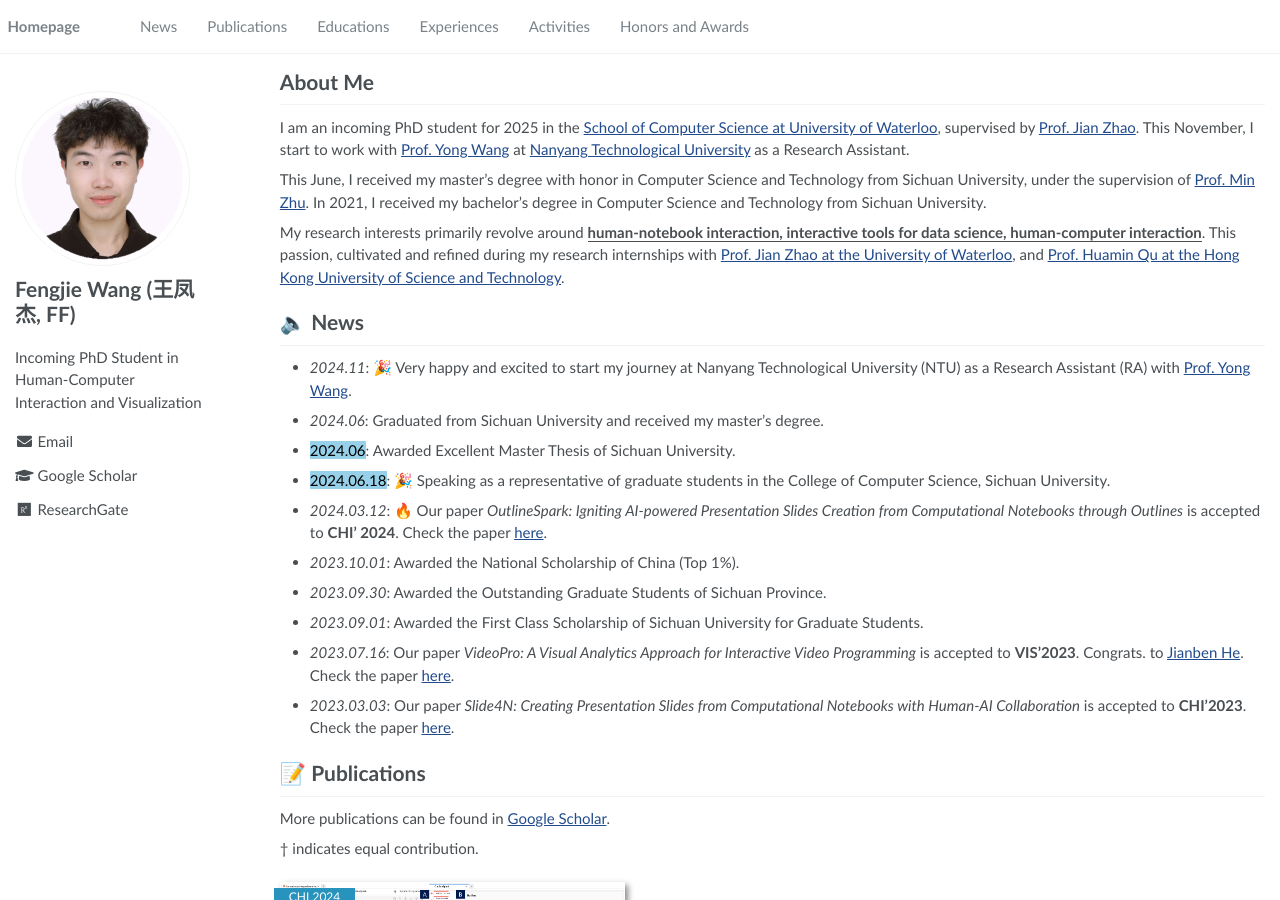
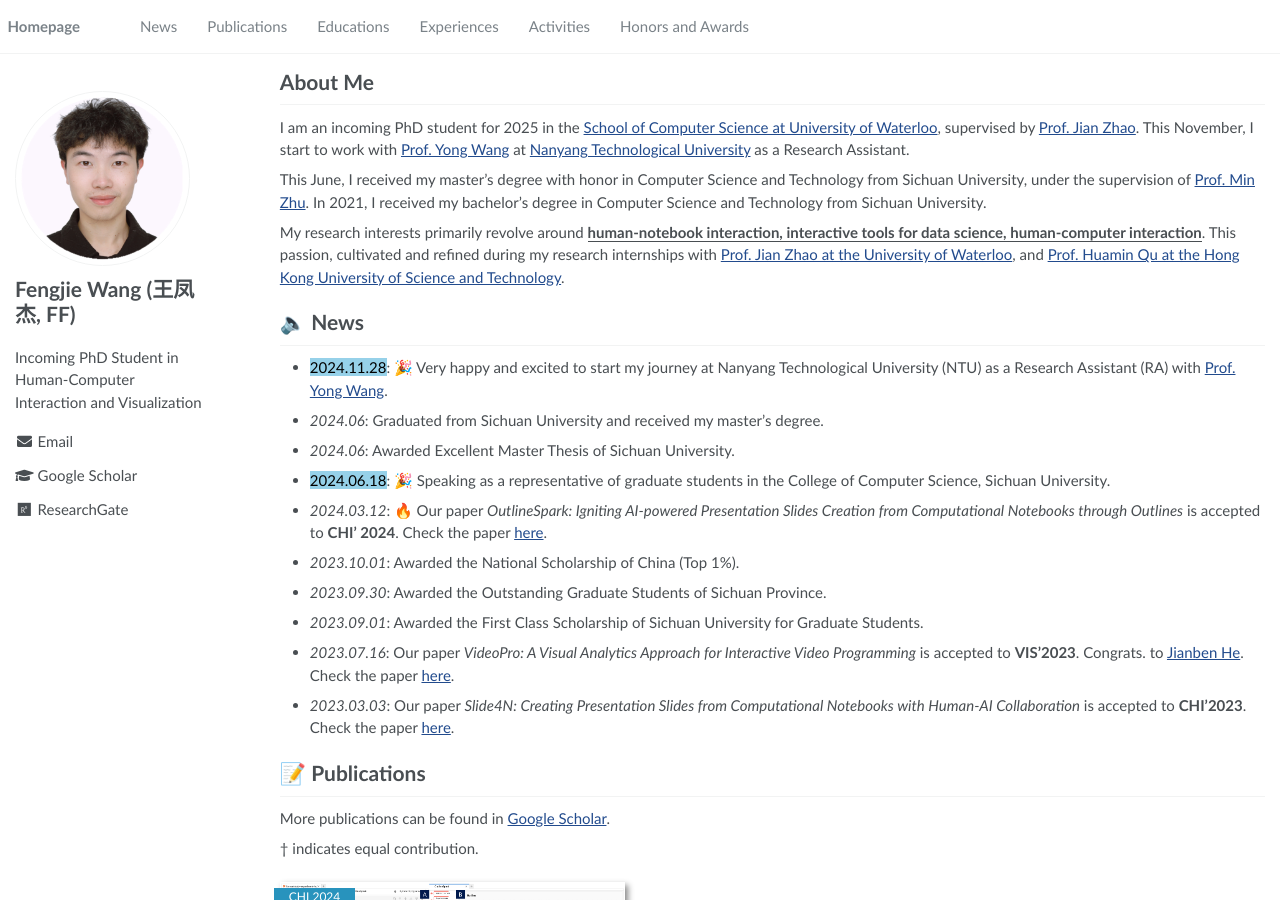
Before and after one commit to ff0820/ff0820.github.io, a Jekyll site: the page built from _pages/about.md, in a window 1280 px wide and 900 px high. Built offline with Jekyll 4.4.1, drawn with Linux system fonts in a browser that asks for light colours.

Commit message:
Update RA status

```diff
--- a/_pages/about.md
+++ b/_pages/about.md
@@ -31,9 +31,9 @@ This passion, cultivated and refined during my research internships with [Prof.
 <!-- <mark style="background-color: #96d1e9">I will start my PhD journey with Prof. Jian Zhao in University of Waterloo this Fall!</mark> -->
 
 # 🔈 News
-- *2024.11*: 🎉 Very happy and excited to start my journey at Nanyang Technological University (NTU) as a Research Assistant (RA) with [Prof. Yong Wang](https://yong-wang.org/index.html).
+- <mark style="background-color: #96d1e9">2024.11.28</mark>: 🎉 Very happy and excited to start my journey at Nanyang Technological University (NTU) as a Research Assistant (RA) with [Prof. Yong Wang](https://yong-wang.org/index.html).
 - *2024.06*: Graduated from Sichuan University and received my master's degree.
-- <mark style="background-color: #96d1e9">2024.06</mark>: Awarded Excellent Master Thesis of Sichuan University.
+- *2024.06*: Awarded Excellent Master Thesis of Sichuan University.
 - <mark style="background-color: #96d1e9">2024.06.18</mark>: 🎉 Speaking as a representative of graduate students in the College of Computer Science, Sichuan University.
 - *2024.03.12*: 🔥 Our paper *OutlineSpark: Igniting AI-powered Presentation Slides Creation from Computational Notebooks through Outlines* is accepted to **CHI' 2024**. Check the paper [here](papers/24_outlinespark.pdf).
 - *2023.10.01*: Awarded the National Scholarship of China (Top 1%).
```
Also changed, not shown: 2 other files.
